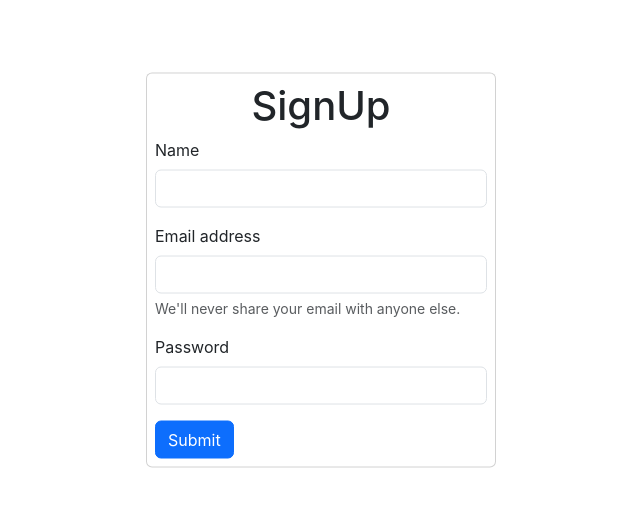
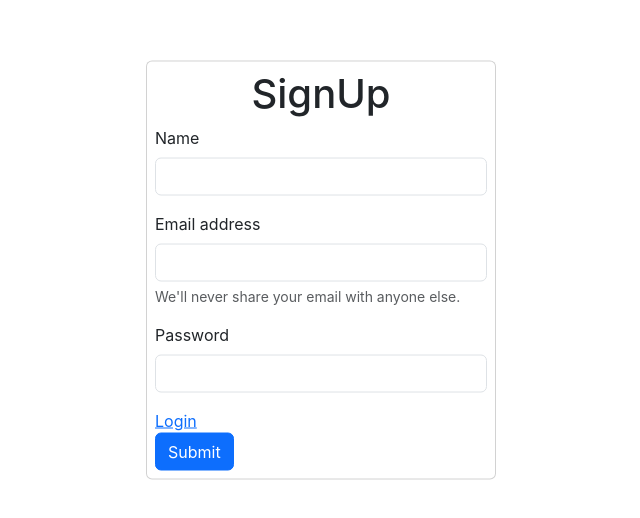
Before and after one commit to VadimKorobec/react-api, a React (Create React App) app: page /react-api/signUp in a window 1280 px wide. Shown: the part 130-648 px from the top of the page, without its empty margins (319-959 px from the left). Built offline with nearby package versions, Linux system fonts and the light colour scheme.

Commit message:
Update RegistrationPage.jsx

```diff
--- a/src/components/pages/RegistrationPage.jsx
+++ b/src/components/pages/RegistrationPage.jsx
@@ -1,4 +1,4 @@
-import { useNavigate } from 'react-router-dom';
+import { Link, useNavigate } from 'react-router-dom';
 import { singUp } from 'services/auth';
 
 export const RegistrationPage = () => {
@@ -65,6 +65,9 @@ export const RegistrationPage = () => {
               id="exampleInputPassword1"
             />
           </div>
+          <div>
+            <Link to="/login">Login</Link>
+          </div>
           <button
             //   disabled={!this.state.isChecked}
             type="submit"
```
